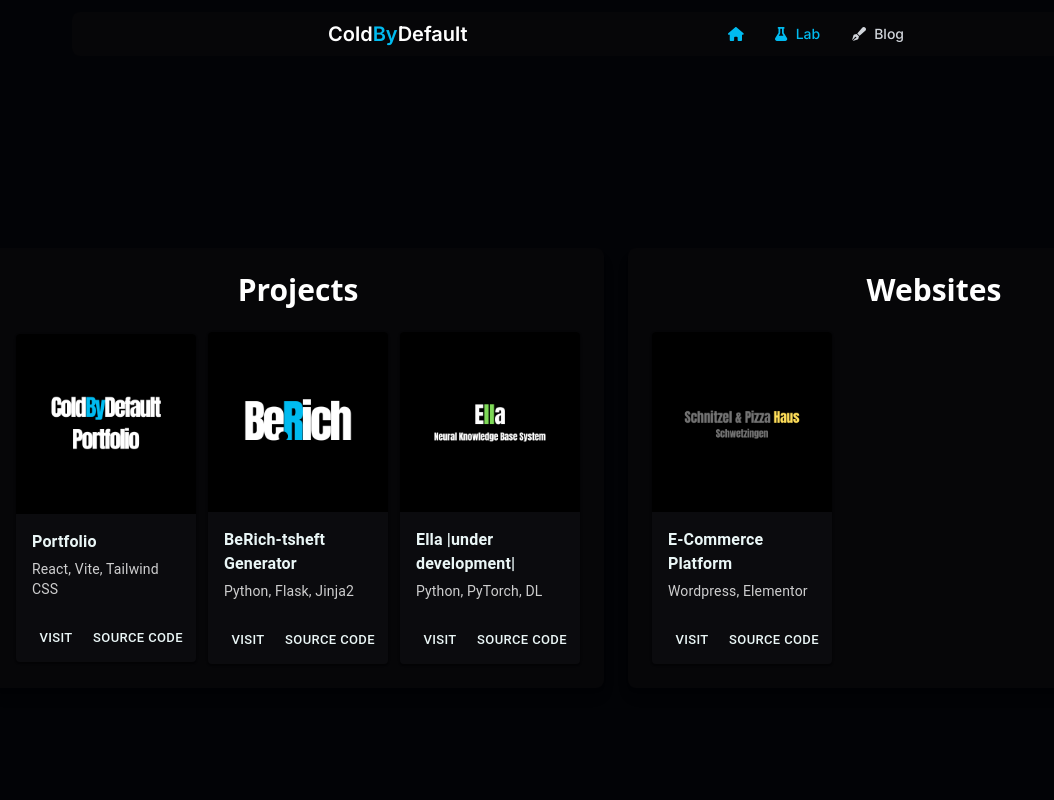
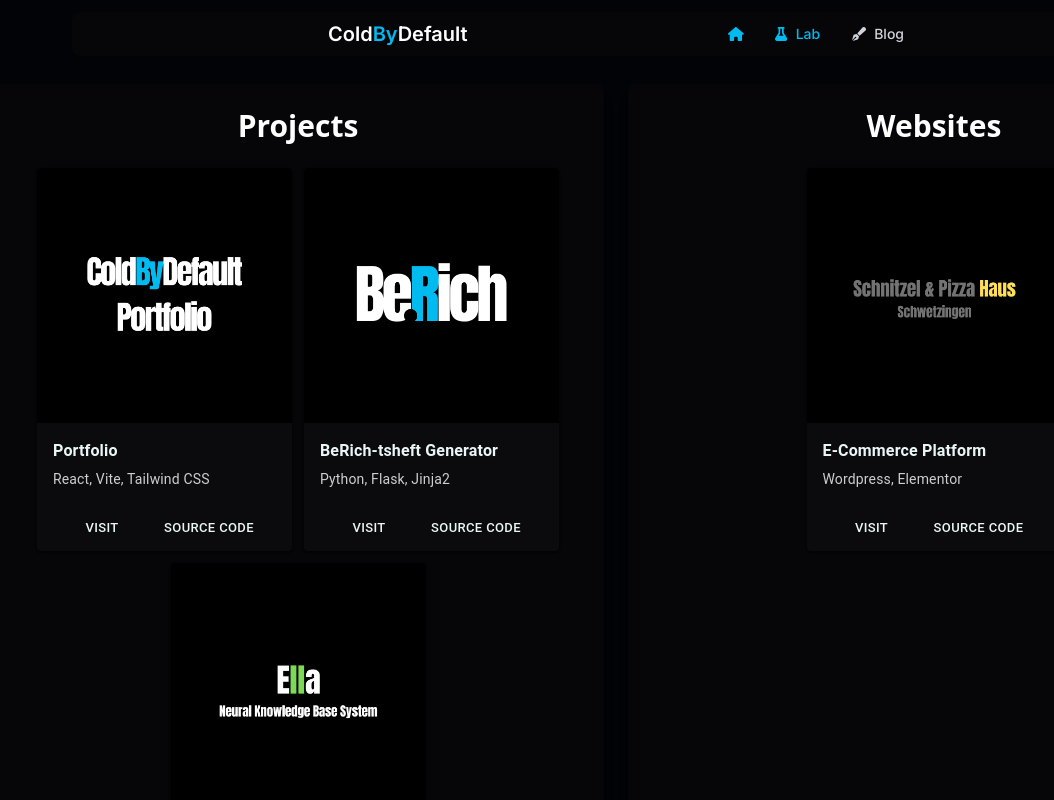
Before and after one commit to ColdByDefault/coldbydefault.github.io, a React (Vite) app: page / in a window 1280 px wide. Both pictures are taken after a click on the button "Lab". Shown: the top 800 px of the page, without its empty margins (24-1078 px from the left). Built offline with nearby package versions, Linux system fonts and the light colour scheme.

Commit message:
Fixed Lab.jsx Issue, Flex instead of grid

```diff
--- a/src/components/Lab.jsx
+++ b/src/components/Lab.jsx
@@ -3,7 +3,7 @@
 
 function Lab() {
   return (
-    <div className="min-h-screen grid grid-cols-1 items-center justify-center
+    <div className="min-h-screen grid grid-cols-1
     lg:grid-cols-2 gap-6 p-4 text-white">
         {/* Projects Section */}
         <div className="bg-new-bg-second rounded-lg shadow-lg p-6">
--- a/src/components/MultiActionAreaCard.jsx
+++ b/src/components/MultiActionAreaCard.jsx
@@ -13,15 +13,14 @@
 
   return (
       <>
-        <div className="grid grid-cols-1 gap-3 items-center justify-center lg:grid-cols-3">
+        <div className="flex flex-wrap gap-3 px-5 justify-center items-center">
           {filteredItems.map((item, index) => (
             <Card key={index} sx={{ maxWidth: 255,
                 backgroundColor: "#0b0b0e",
                 transition: "box-shadow 0.3s",
                 "&:hover": {
                   boxShadow: "0 8px 20px #3c4245",
-                },
-              }}>
+                },}}>
               <CardActionArea component="a"
                 href={item.link}
                 target="_blank"
@@ -39,15 +38,13 @@
                       fontWeight: "bold",
                       "&:hover": {
                         color: "#00bbf0",
-                      },
-                    }}>
+                      },}}>
                     {item.title}
                   </Typography>
                   <Typography
                     variant="body2"
                     sx={{
-                      color: "rgba(255, 255, 255, 0.8)",
-                    }}>
+                      color: "rgba(255, 255, 255, 0.8)",}}>
                     {item.stack.join(", ")}
                   </Typography>
                 </CardContent>
@@ -60,8 +57,7 @@
                       color: "#eaf6f6",
                       "&:hover": {
                         color: "#00bbf0",
-                      },
-                    }}
+                      },}}
                     href={item.link}
                     target="_blank">
                     Visit
@@ -72,8 +68,7 @@
                       color: "#eaf6f6",
                       "&:hover": {
                         color: "#00bbf0",
-                      },
-                    }}
+                      },}}
                     href={item.link2}
                     target="_blank">
                     Source Code
--- a/src/components/Skills.jsx
+++ b/src/components/Skills.jsx
@@ -21,8 +21,7 @@
               <img
                 src={skill.icon}
                 alt={`${skill.name} icon`}
-                className="w-6 h-6 mb-2"
-              />
+                className="w-6 h-6 mb-2"/>
               <span className="text-sm">{skill.name}</span>
             </li>
           ))}
```
Also changed, not shown: public/assets/flask.svg.
